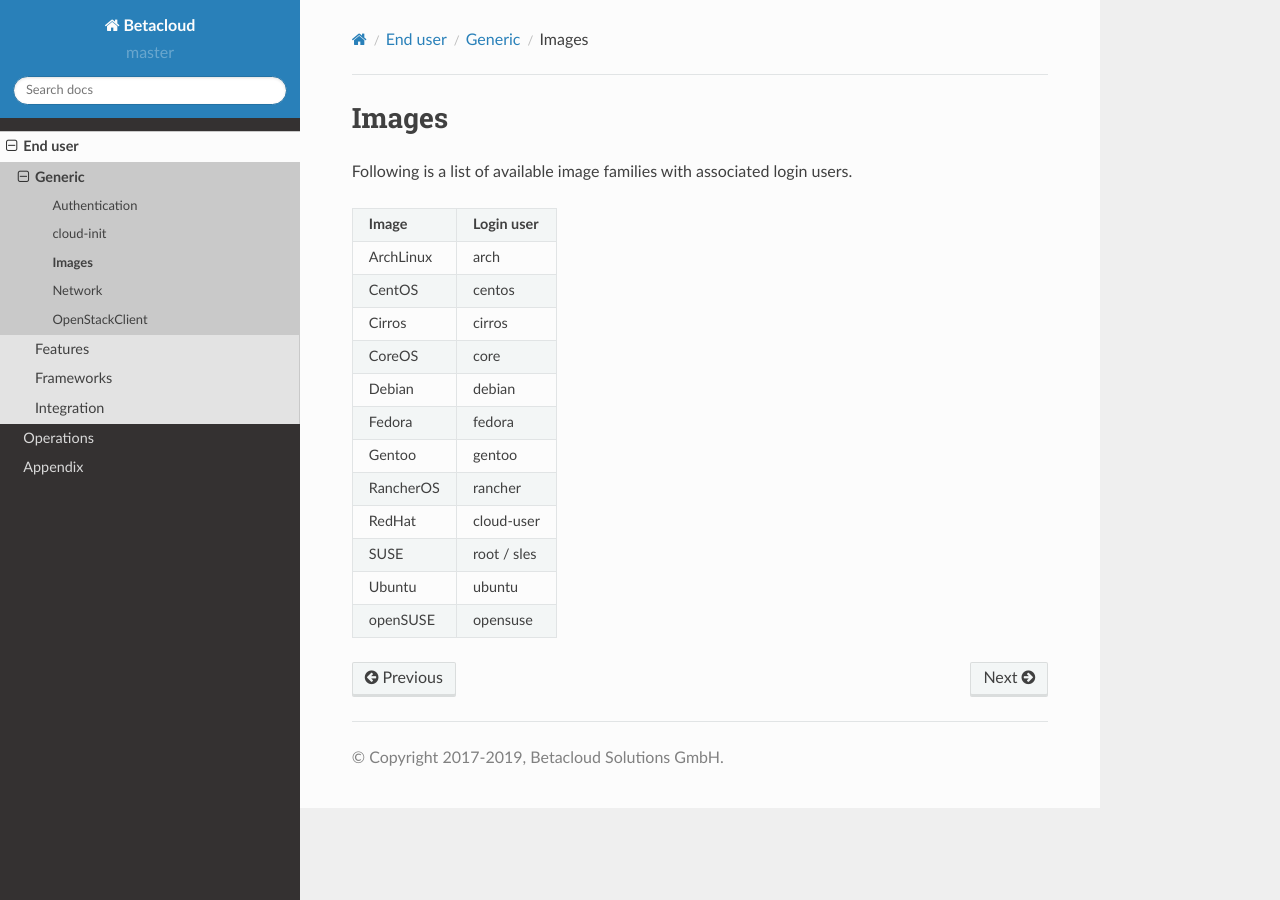
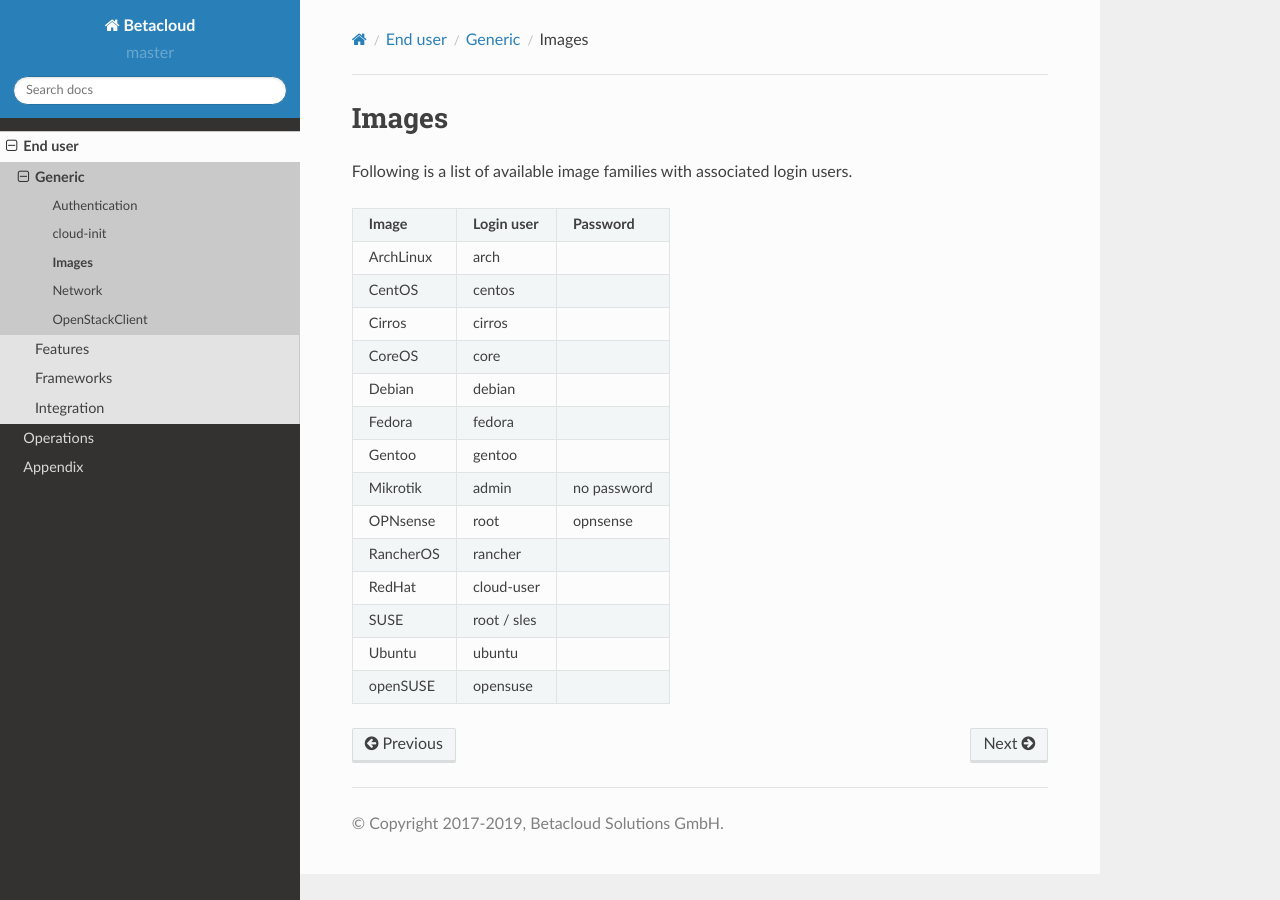
Before and after one commit to betacloud/documentation, a Sphinx documentation site: the page built from source/end-user/generic/images.rst, in a window 1280 px wide. Built offline with Sphinx 7.4.7 and the Read the Docs theme 2.0.0, drawn with Linux system fonts in a browser that asks for light colours; pages that are not in the unit, such as notebooks, are missing from menus.

Commit message:
Add opnsense/mikrotik default user/password

```diff
--- a/source/end-user/generic/images.rst
+++ b/source/end-user/generic/images.rst
@@ -4,30 +4,34 @@
 
 Following is a list of available image families with associated login users.
 
-+------------+----------------+
-| **Image**  | **Login user** |
-+------------+----------------+
-| ArchLinux  | arch           |
-+------------+----------------+
-| CentOS     | centos         |
-+------------+----------------+
-| Cirros     | cirros         |
-+------------+----------------+
-| CoreOS     | core           |
-+------------+----------------+
-| Debian     | debian         |
-+------------+----------------+
-| Fedora     | fedora         |
-+------------+----------------+
-| Gentoo     | gentoo         |
-+------------+----------------+
-| RancherOS  | rancher        |
-+------------+----------------+
-| RedHat     | cloud-user     |
-+------------+----------------+
-| SUSE       | root / sles    |
-+------------+----------------+
-| Ubuntu     | ubuntu         |
-+------------+----------------+
-| openSUSE   | opensuse       |
-+------------+----------------+
++------------+----------------+--------------+
+| **Image**  | **Login user** | **Password** |
++------------+----------------+--------------+
+| ArchLinux  | arch           |              |
++------------+----------------+--------------+
+| CentOS     | centos         |              |
++------------+----------------+--------------+
+| Cirros     | cirros         |              |
++------------+----------------+--------------+
+| CoreOS     | core           |              |
++------------+----------------+--------------+
+| Debian     | debian         |              |
++------------+----------------+--------------+
+| Fedora     | fedora         |              |
++------------+----------------+--------------+
+| Gentoo     | gentoo         |              |
++------------+----------------+--------------+
+| Mikrotik   | admin          | no password  |
++------------+----------------+--------------+
+| OPNsense   | root           | opnsense     |
++------------+----------------+--------------+
+| RancherOS  | rancher        |              |
++------------+----------------+--------------+
+| RedHat     | cloud-user     |              |
++------------+----------------+--------------+
+| SUSE       | root / sles    |              |
++------------+----------------+--------------+
+| Ubuntu     | ubuntu         |              |
++------------+----------------+--------------+
+| openSUSE   | opensuse       |              |
++------------+----------------+--------------+
```
